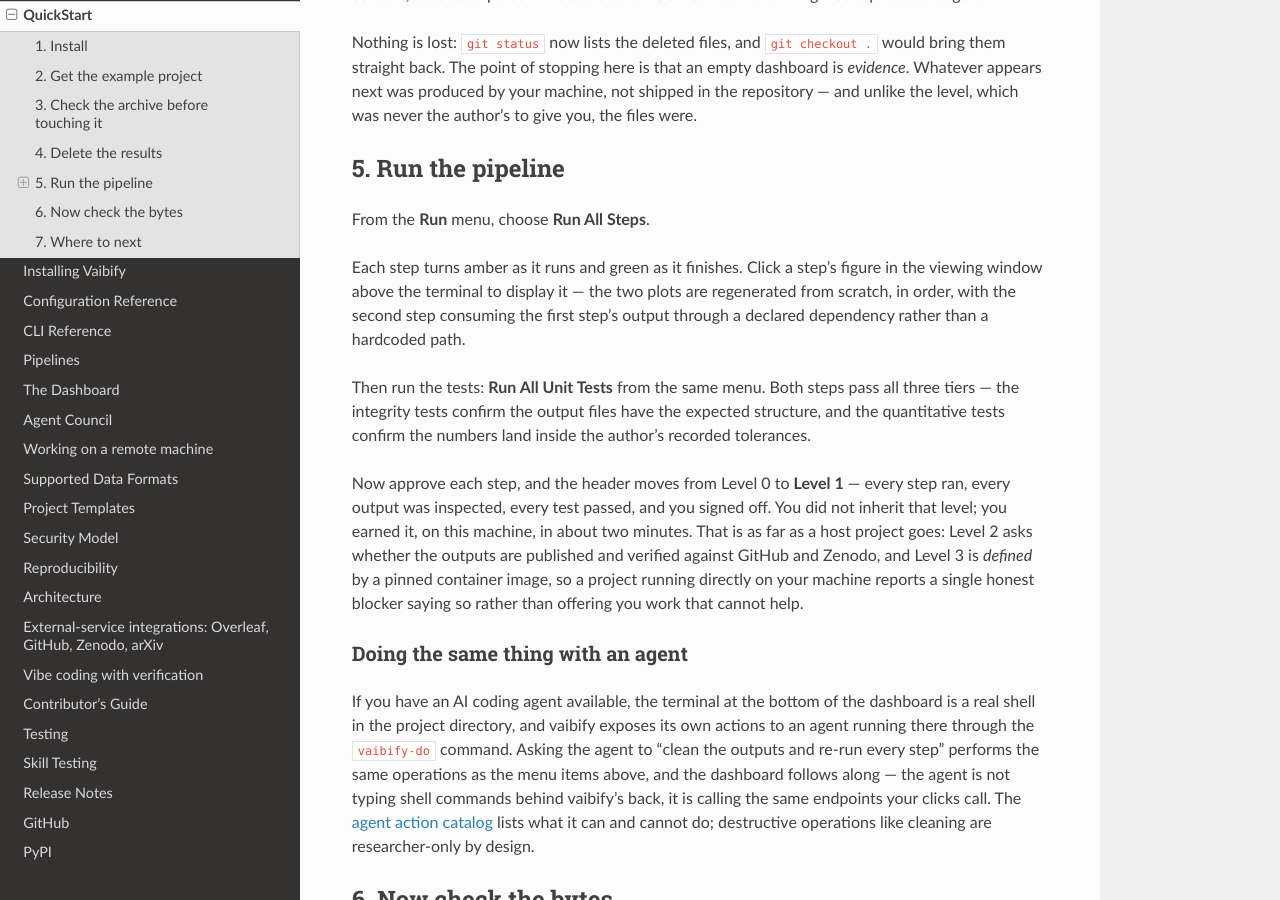
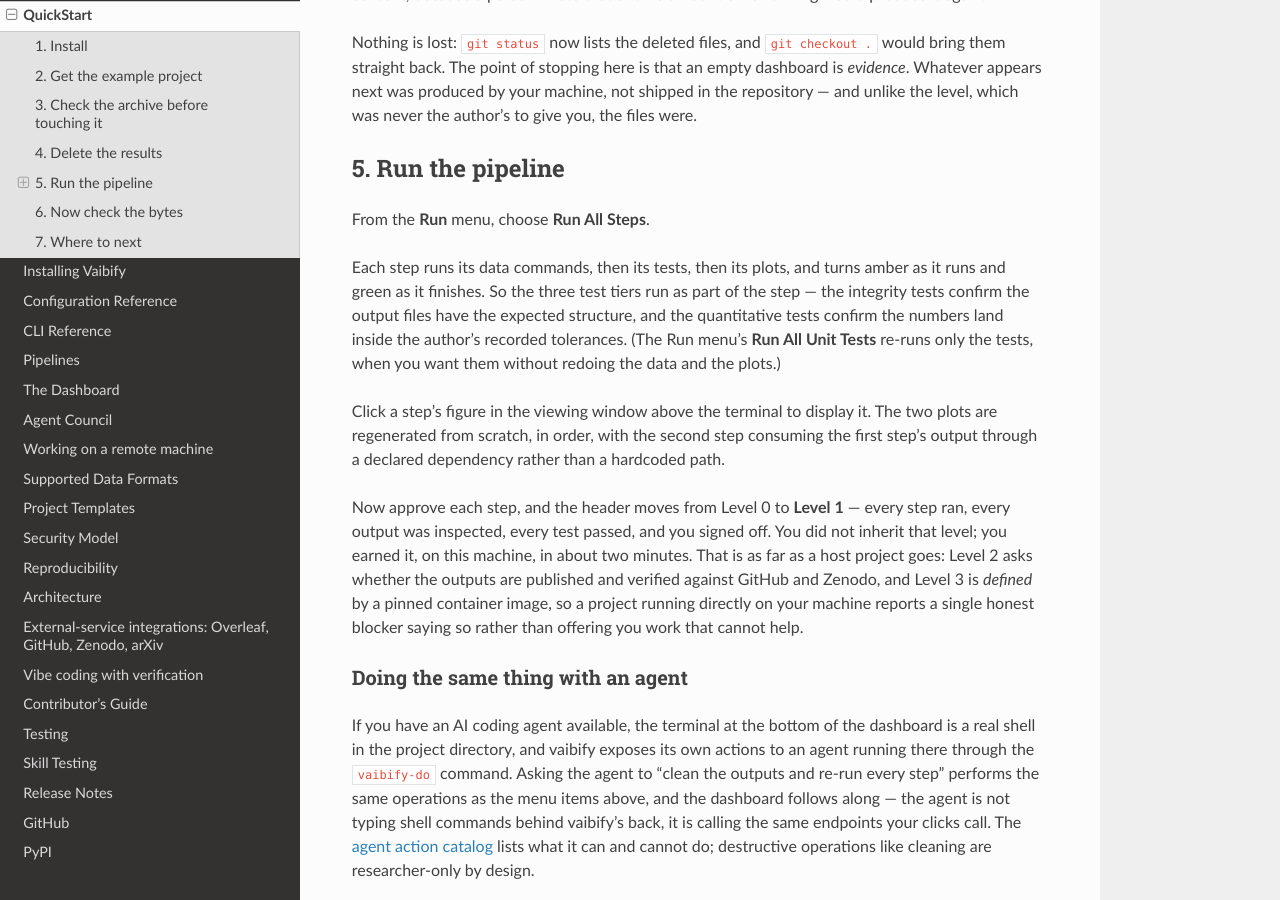
Before and after one commit to RoryBarnes/vaibify, a Sphinx documentation site: the page built from docs/quickStart.md, in a window 1280 px wide and 900 px high, scrolled down 2169 px. Built offline with Sphinx 7.4.7 and the Read the Docs theme 3.1.0, drawn with Linux system fonts in a browser that asks for light colours; the version number could not be read and is left out.

Commit message:
docs: a step runs its data commands, then its tests, then its plots
The QuickStart told the reader to run the unit tests after running the
steps. A full step run already executes them -- ftRunStepCommands runs
data, tests, then plots -- so a researcher following the page watched
the tests run and then found an instruction to run them
(researcher-reported, 2026-09-04).

Step 5 now states what Run All Steps does, with one parenthetical
noting that Run All Unit Tests re-runs only the tests, for when the
data and plots do not need redoing. The dashboard reference gains the
same one-line ordering beside the data-versus-plot-commands
explanation, which is where a reader configuring a step would look for
it.

Co-Authored-By: Claude Opus 5 (1M context) <noreply@anthropic.com>
Claude-Session: https://claude.ai/code/session_01CqVHDTfxyPeKH9zkr9KSiD

```diff
--- a/docs/quickStart.md
+++ b/docs/quickStart.md
@@ -113,16 +113,18 @@ the level, which was never the author's to give you, the files were.
 
 From the **Run** menu, choose **Run All Steps**.
 
-Each step turns amber as it runs and green as it finishes. Click a
-step's figure in the viewing window above the terminal to display it —
-the two plots are regenerated from scratch, in order, with the second
-step consuming the first step's output through a declared dependency
-rather than a hardcoded path.
+Each step runs its data commands, then its tests, then its plots, and
+turns amber as it runs and green as it finishes. So the three test
+tiers run as part of the step — the integrity tests confirm the output
+files have the expected structure, and the quantitative tests confirm
+the numbers land inside the author's recorded tolerances. (The Run
+menu's **Run All Unit Tests** re-runs only the tests, when you want
+them without redoing the data and the plots.)
 
-Then run the tests: **Run All Unit Tests** from the same menu. Both
-steps pass all three tiers — the integrity tests confirm the output
-files have the expected structure, and the quantitative tests confirm
-the numbers land inside the author's recorded tolerances.
+Click a step's figure in the viewing window above the terminal to
+display it. The two plots are regenerated from scratch, in order, with
+the second step consuming the first step's output through a declared
+dependency rather than a hardcoded path.
 
 Now approve each step, and the header moves from Level 0 to **Level 1**
 — every step ran, every output was inspected, every test passed, and you
```
Also changed, not shown: docs/dashboard.md (+2 -1 lines).
